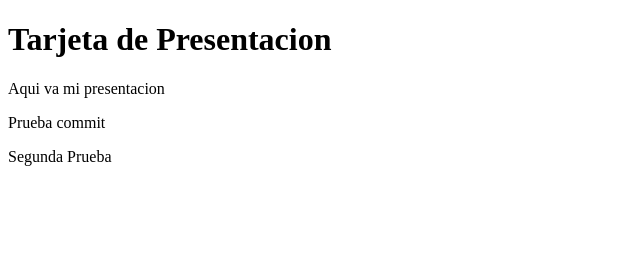
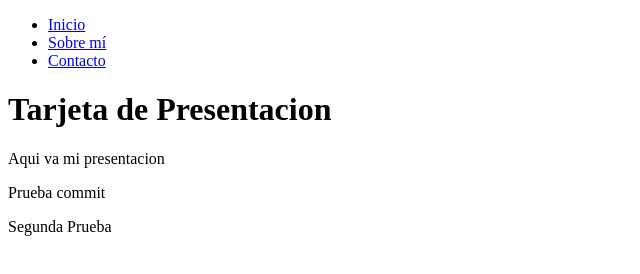
Before and after one commit to Juanito-Cansino14/Tarjeta-presentacion, a plain HTML site: page Tarjeta-Presentacion/index.html in a window 1280 px wide. Shown: the whole page, without its empty margins (0-640 px from the left). Drawn offline with Linux system fonts and the light colour scheme.

Commit message:
Se agrego link styles y navegacion

```diff
--- a/Tarjeta-Presentacion/index.html
+++ b/Tarjeta-Presentacion/index.html
@@ -3,9 +3,19 @@
 <head>
     <meta charset="UTF-8">
     <meta name="viewport" content="width=device-width, initial-scale=1.0">
+    <link rel="stylesheet" href="styles.css">
     <title>Index</title>
 </head>
 <body>
+    <header>
+        <nav>
+            <ul>
+                <li><a href="#">Inicio</a></li>
+                <li><a href="#">Sobre mí</a></li>
+                <li><a href="#">Contacto</a></li>
+            </ul>
+        </nav>
+    </header>
     <h1>Tarjeta de Presentacion</h1>
     <p>Aqui va mi presentacion</p>
     <p>Prueba commit</p>
```
